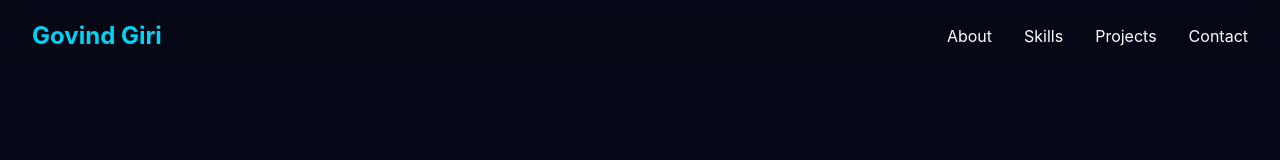
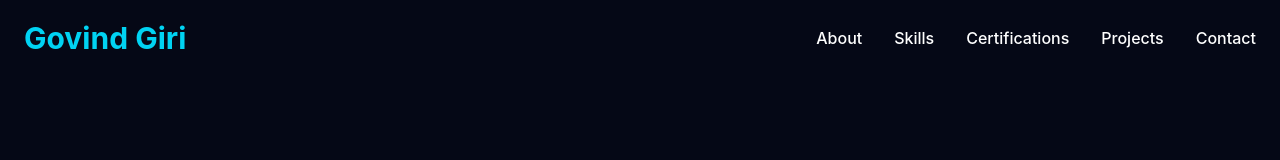
Before and after one commit to girigovind210/govind-portfolio, a React (Vite) app: page / in a window 1280 px wide. Shown: the top 160 px of the page. Built offline with nearby package versions, Linux system fonts and the light colour scheme.

Commit message:
Improve navbar with glass effect

```diff
--- a/src/components/Navbar.jsx
+++ b/src/components/Navbar.jsx
@@ -1,16 +1,67 @@
+import { useState, useEffect } from "react";
+
 function Navbar() {
+  const [scrolled, setScrolled] = useState(false);
+
+  useEffect(() => {
+    const handleScroll = () => {
+      setScrolled(window.scrollY > 30);
+    };
+
+    window.addEventListener("scroll", handleScroll);
+
+    return () => window.removeEventListener("scroll", handleScroll);
+  }, []);
+
   return (
-    <nav className="fixed top-0 left-0 w-full bg-[#050816]/80 backdrop-blur-md text-white">
-      <div className="max-w-7xl mx-auto flex items-center justify-between px-8 py-5">
-        <h1 className="text-2xl font-bold text-cyan-400">
+    <nav
+      className={`fixed top-0 left-0 w-full z-50 transition-all duration-300 ${
+        scrolled
+          ? "bg-[#050816]/80 backdrop-blur-lg shadow-lg"
+          : "bg-transparent"
+      }`}
+    >
+      <div className="max-w-7xl mx-auto px-6 py-5 flex justify-between items-center">
+
+        <a
+          href="#"
+          className="text-3xl font-bold text-cyan-400 hover:text-cyan-300 transition"
+        >
           Govind Giri
-        </h1>
+        </a>
 
-        <ul className="hidden md:flex gap-8">
-          <li><a href="#about">About</a></li>
-          <li><a href="#skills">Skills</a></li>
-          <li><a href="#projects">Projects</a></li>
-          <li><a href="#contact">Contact</a></li>
+        <ul className="hidden md:flex gap-8 text-white font-medium">
+
+          <li>
+            <a href="#about" className="hover:text-cyan-400 transition">
+              About
+            </a>
+          </li>
+
+          <li>
+            <a href="#skills" className="hover:text-cyan-400 transition">
+              Skills
+            </a>
+          </li>
+
+          <li>
+            <a href="#certificates" className="hover:text-cyan-400 transition">
+              Certifications
+            </a>
+          </li>
+
+          <li>
+            <a href="#projects" className="hover:text-cyan-400 transition">
+              Projects
+            </a>
+          </li>
+
+          <li>
+            <a href="#contact" className="hover:text-cyan-400 transition">
+              Contact
+            </a>
+          </li>
+
         </ul>
       </div>
     </nav>
```
